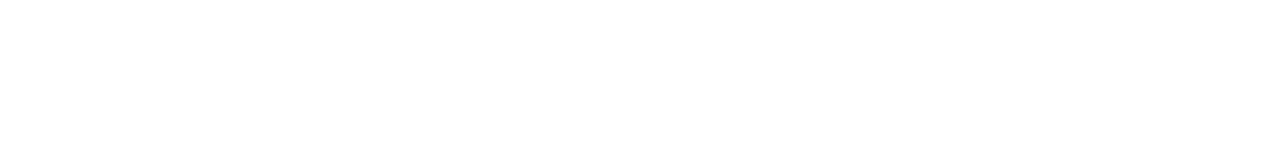
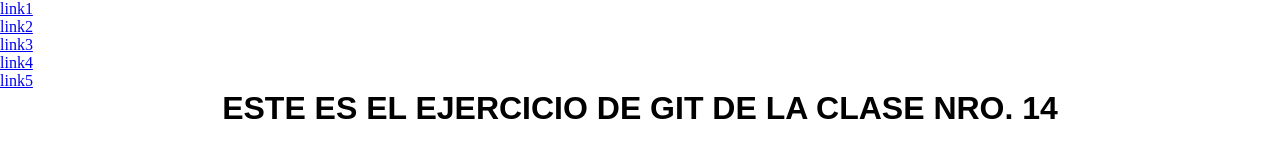
Before and after one commit to juancel/juancel, a plain HTML site: page index.html in a window 1280 px wide. Drawn offline with Linux system fonts and the light colour scheme.

Commit message:
incluye nav y etiquetas semanticas ppales

```diff
--- a/estilos.css
+++ b/estilos.css
@@ -3,3 +3,9 @@
     padding: 0;
     box-sizing: border-box;
 }
+
+h1{
+    text-align: center;
+    text-transform: uppercase;
+    font-family: fantasy;
+}
--- a/index.html
+++ b/index.html
@@ -8,6 +8,26 @@
     <title>Desafío entregable GIT</title>
 </head>
 <body>
+    <header>
+        <nav>
+            <ul>
+                <li><a href="#">link1</a></li>
+                <li><a href="#">link2</a></li>
+                <li><a href="#">link3</a></li>
+                <li><a href="#">link4</a></li>
+                <li><a href="#">link5</a></li>
+            </ul>
+        </nav>
+    </header>
+
+    <main>
+        <h1>este es el ejercicio de git de la clase nro. 14</h1>
+
+    </main>
+
+    <footer>
+
+    </footer>
 
 </body>
 </html>
```
